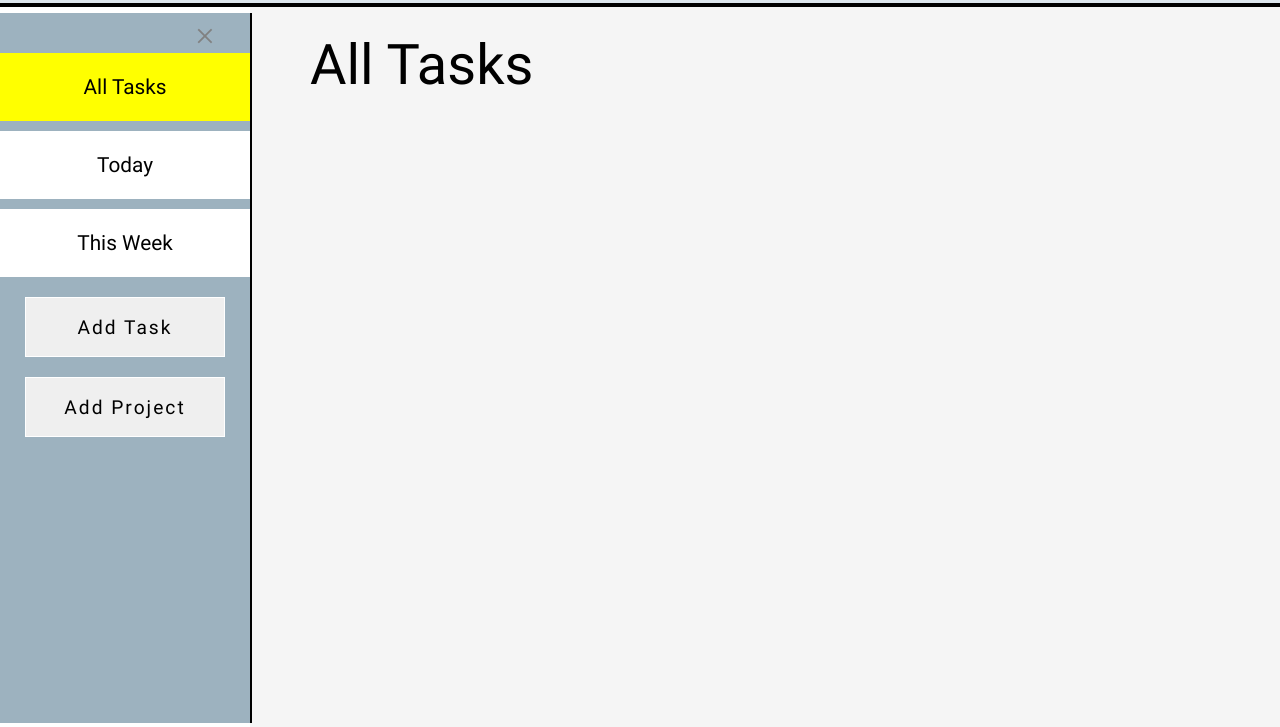
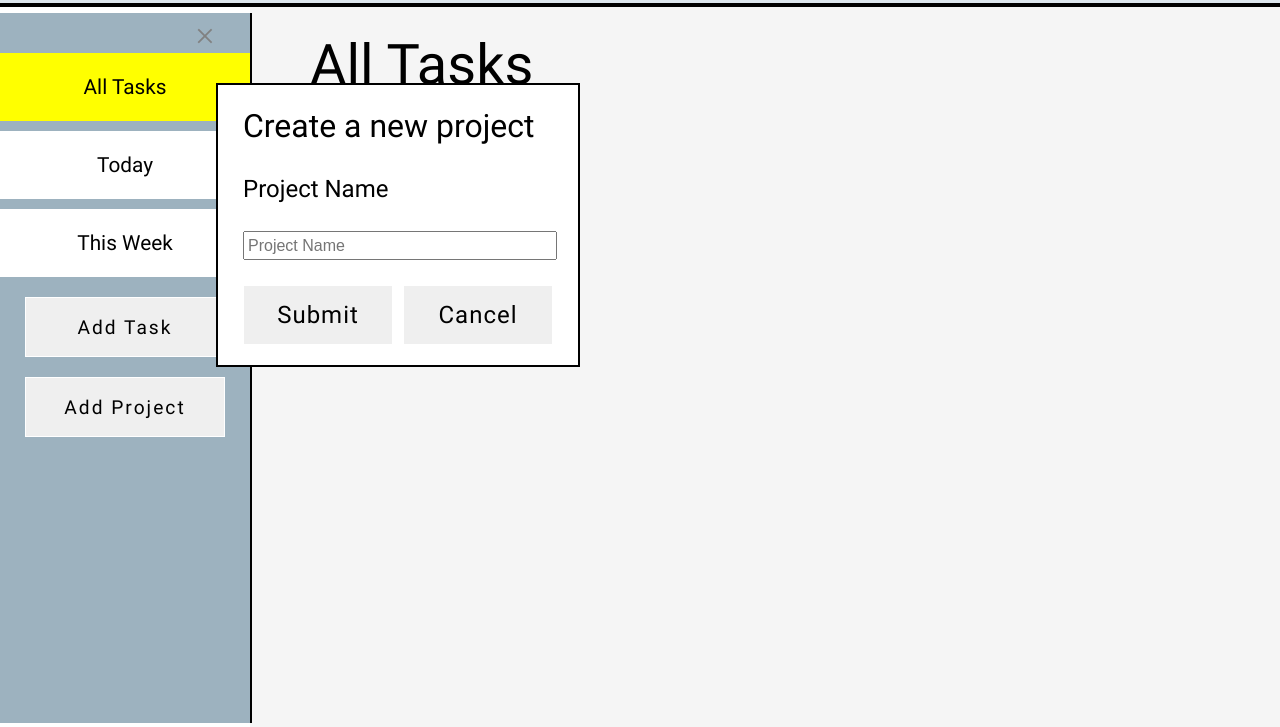
Before and after one commit to DWYLau/todo-list, a plain HTML site: page index.html in a window 1280 px wide. Both pictures are taken after a click on the button "Add Project". Shown: the part 117-844 px from the top of the page. Drawn offline with Linux system fonts and the light colour scheme.

Commit message:
Make new form for add project

```diff
--- a/index.html
+++ b/index.html
@@ -78,6 +78,23 @@
         </div>
       </form>
     </div>
+
+    <div class="form-popup2">
+      <form action="#" class="projectform">
+        <h1>Create a new project</h1>
+        <label for="projectname">Project Name</label>
+        <input
+          type="text"
+          id="projectname"
+          placeholder="Project Name"
+          name="projectname"
+        />
+        <div class="form-buttons">
+          <button class="formbtns" id="submitbtn">Submit</button>
+          <button type="button" class="formbtns" id="cancelbtn2">Cancel</button>
+        </div>
+      </form>
+    </div>
   </body>
   <script src="main.js"></script>
 </html>
--- a/style.css
+++ b/style.css
@@ -174,13 +174,25 @@ body {
   width: 100%;
 }
 
-.form-popup {
+.form-popup,
+.form-popup2 {
   display: none;
   position: fixed;
   top: 200px;
   right: 700px;
   border: 2px solid black;
   z-index: 9;
+}
+
+.projectform {
+  display: flex;
+  flex-direction: column;
+  background-color: white;
+  gap: 25px;
+  font-family: Roboto;
+  height: 30vh;
+  width: 25vw;
+  padding: 20px;
 }
 
 .form-container {
@@ -194,13 +206,15 @@ body {
   padding: 20px;
 }
 
-.form-container h1 {
+.form-container h1,
+.projectform h1 {
   font-size: 2em;
   font-weight: 300;
   padding: 5px;
 }
 
-.form-container label {
+.form-container label,
+.projectform label {
   font-size: 1.5em;
   padding: 5px;
 }
@@ -212,7 +226,8 @@ body {
   color: red;
 }
 
-.form-container input {
+.form-container input,
+.projectform input {
   font-size: 1em;
   margin-left: 5px;
   padding: 3px;
```
Also changed, not shown: main.js.
